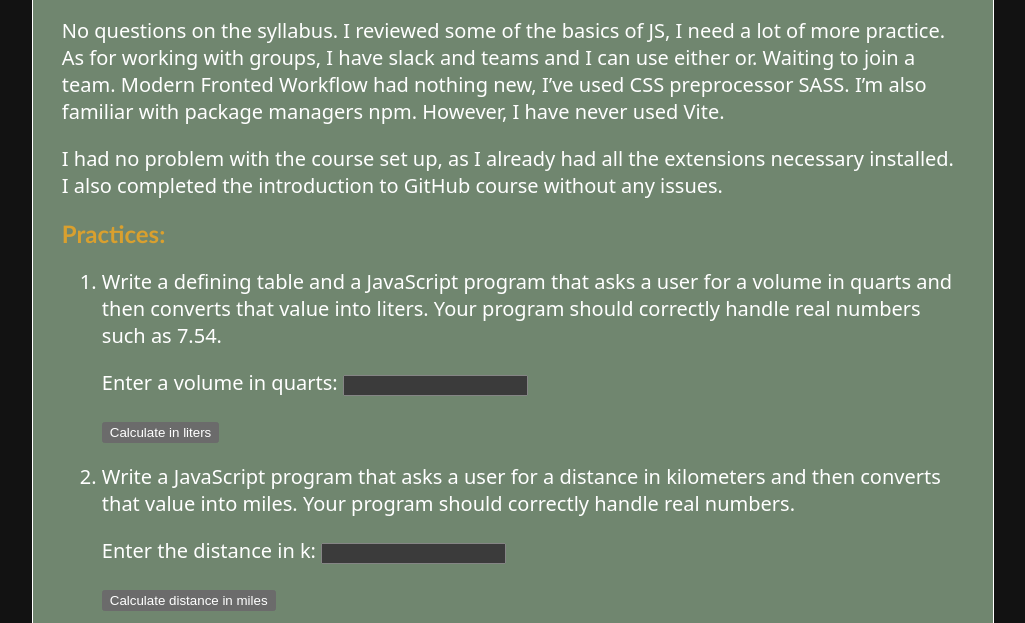
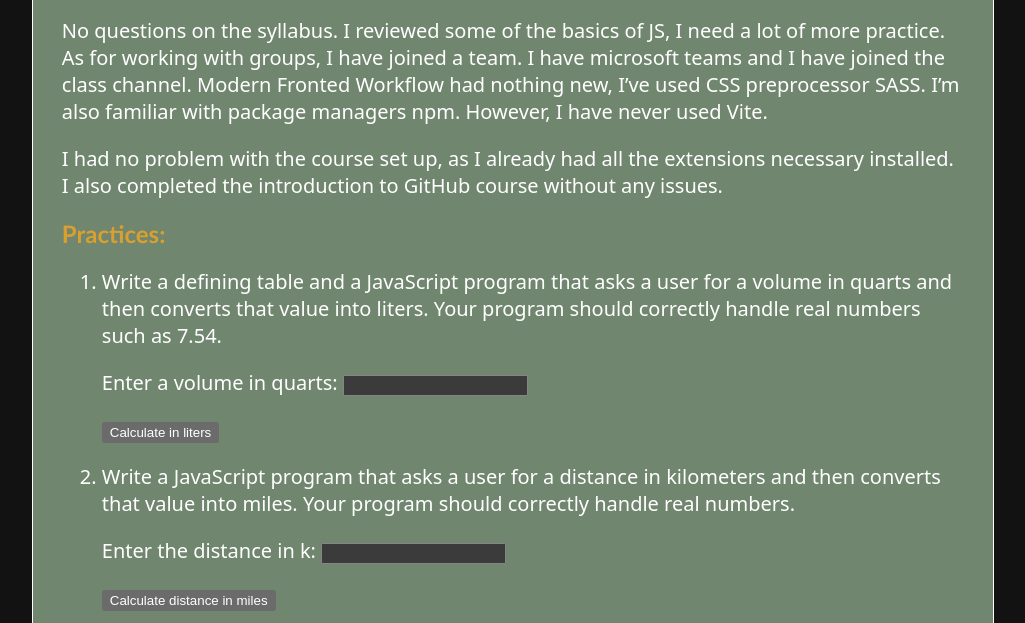
Before and after one commit to milamelo4/portfolio2024, a plain HTML site: page weeks/01.html in a window 1280 px wide. Shown: the part 177-800 px from the top of the page, without its empty margins (127-1152 px from the left). Drawn offline with Linux system fonts and the light colour scheme.

Commit message:
updated notes

```diff
--- a/weeks/01.html
+++ b/weeks/01.html
@@ -16,7 +16,7 @@
         <p>The readings for this week included syllabus, tips for working with group, and managing the Modern Frontend Workflow. </p>
         <p>
         No questions on the syllabus. I reviewed some of the basics of JS, I need a lot of more practice.
-        As for working with groups, I have slack and teams and I can use either or. Waiting to join a team.
+        As for working with groups, I have joined a team. I have microsoft teams and I have joined the class channel.
         Modern Fronted Workflow had nothing new, I’ve used CSS preprocessor SASS. I’m also familiar with package managers npm. However, I have never used Vite.
         </p>
         <p>
```
